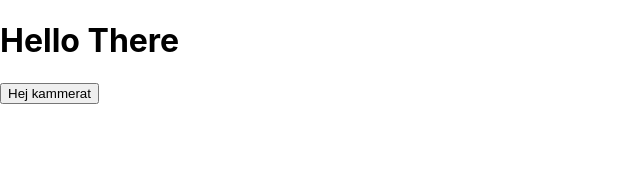
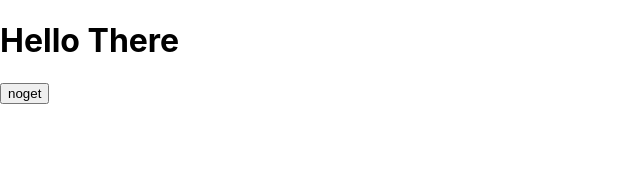
Before and after one commit to mikkelraben/SaenkeSlagSkib, a React (Create React App) app in the folder ReactServer/saenkeslagskib/: page / in a window 1280 px wide. Shown: the top 176 px of the page, without its empty margins (0-640 px from the left). Built offline with nearby package versions, Linux system fonts and the light colour scheme.

Commit message:
Made Board

```diff
--- a/ReactServer/saenkeslagskib/src/App.js
+++ b/ReactServer/saenkeslagskib/src/App.js
@@ -1,10 +1,12 @@
 import Square from "./Square";
+import Board from "./board";
 
 function App() {
   return (
     <div className="App">
       <h1>Hello There</h1>
-      <Square/>
+        <Board/>
+
     </div>
   );
 }
--- a/ReactServer/saenkeslagskib/src/Square.js
+++ b/ReactServer/saenkeslagskib/src/Square.js
@@ -1,8 +1,8 @@
-function Square(){
+function Square(props){
     return (
         <button className="square">
         <span>
-            Hej kammerat
+                {props.value}
         </span>
         </button>
     );
--- /dev/null
+++ b/ReactServer/saenkeslagskib/src/board.js
@@ -0,0 +1,12 @@
+import Square from "./Square";
+
+function Board() {
+
+    return (
+
+        <Square value="noget"/>
+
+        );
+
+
+} export default Board;
```
